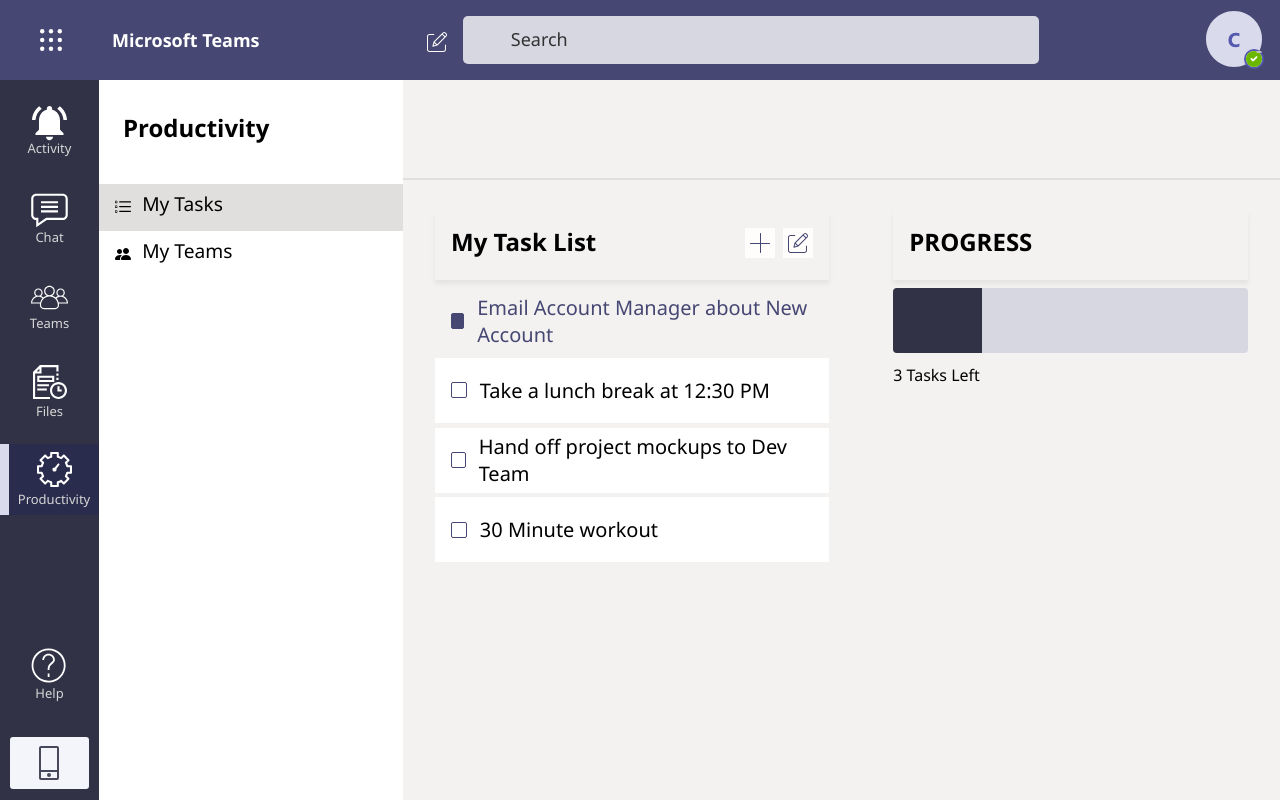
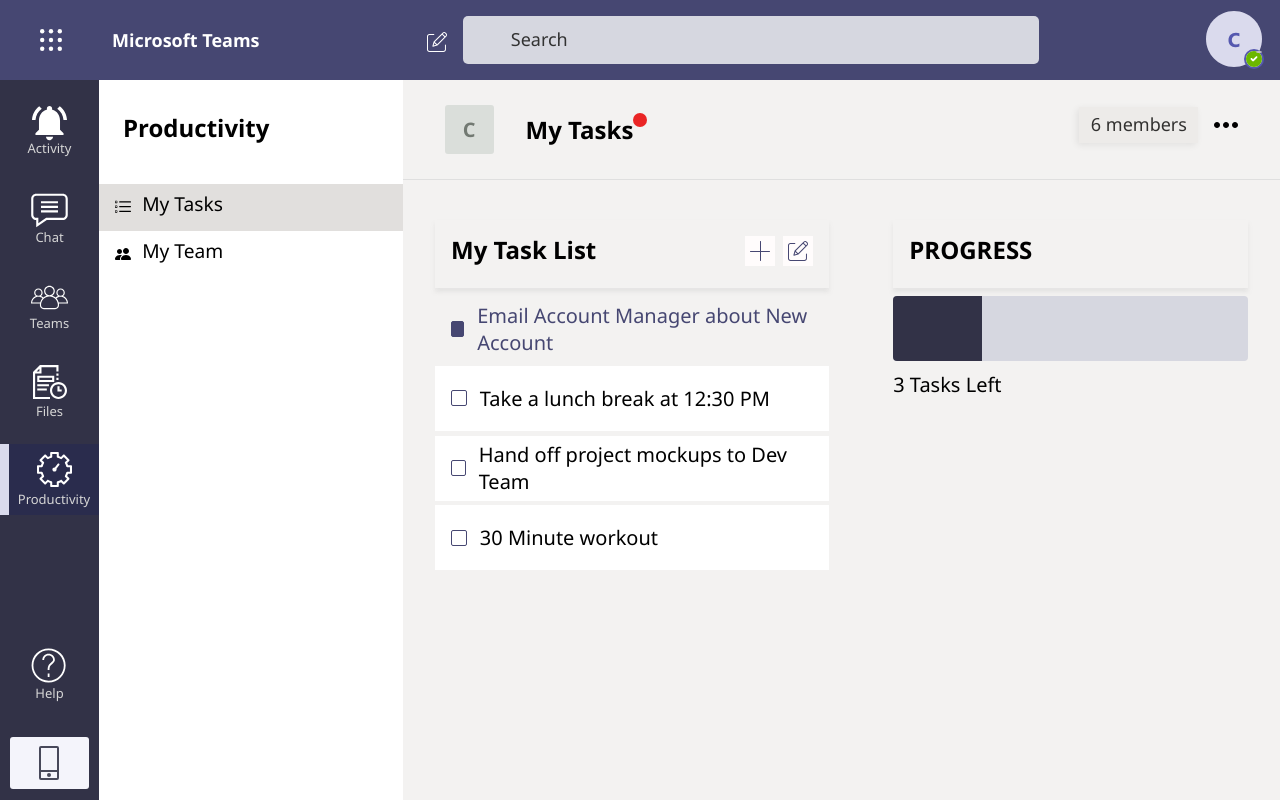
Before and after one commit to Nelson-Mendez/BrainStation-Microsoft-Hackathon-2020, a React (Create React App) app: page / in a window 1280 px wide. Built offline with nearby package versions, Linux system fonts and the light colour scheme.

Commit message:
Modularize subHeader component and edits to style

```diff
--- a/src/components/Info/Info.jsx
+++ b/src/components/Info/Info.jsx
@@ -6,6 +6,10 @@
 import TaskItem from "../TaskItem/TaskItem";
 import ModalInput from "../ModalInput/ModalInput";
 import ProgressBar from "../ProgressBar/ProgressBar";
+import {userData} from '../../mockData';
+import SubHeader from '../SubHeader/SubHeader';
+
+
 export default class Info extends React.Component {
   constructor(props) {
     super(props);
@@ -77,11 +81,16 @@
       this.setState({ progress: this.state.list.length / x });
     }
 
+    let alert = true;
+    if (this.state.progress.percent === 100) {
+      alert = false
+    }
+
     return (
       <section className="info">
         {this.props.children}
         <div className="info__wrap">
-          <div className="info__bar">{/*My Tasks bar*/}</div>
+          <SubHeader title='My Tasks' userData={userData} alert={alert}/>
           <div className="info__container">
             <ul className="task">
               <li className="task__heading-box">
--- a/src/components/LeftBar/LeftBar.jsx
+++ b/src/components/LeftBar/LeftBar.jsx
@@ -40,7 +40,7 @@
         </div>
         <div id='teams' className="leftbar__box" onClick={this.props.toggleTeams}>
           <img className="leftbar__img" src={people}/>
-          <h5 className="leftbar__task">My Teams</h5>
+          <h5 className="leftbar__task">My Team</h5>
         </div>
       </section>);
   }
--- a/src/components/MyTeam/MyTeam.jsx
+++ b/src/components/MyTeam/MyTeam.jsx
@@ -1,9 +1,8 @@
 import React from 'react';
 import {userData} from '../../mockData';
-import ellipsis from '../../assets/svg/ellipsis.svg';
-import icon from '../../assets/svg/userIconRound.svg'
 import arrow from '../../assets/svg/right-arrow.svg'
 import './MyTeam.scss';
+import SubHeader from '../SubHeader/SubHeader';
 
 export default class MyTeam extends React.Component {
 
@@ -30,12 +29,7 @@
         return(
             <div className="myTeam">
 
-                <div className="myTeam__header">
-                    <img src={icon} alt="" className="myTeam__icon"/>
-                    <h3 className="myTeam__title">My Team</h3>
-                    <p className="myTeam__teamSize">{(userData.length + 1)} members</p>
-                    <img src={ellipsis} alt="" className="ellipsis" />
-                </div>
+                <SubHeader userData={userData} title='My Team'/>
 
                 <div className="myTeam__information">
 
--- a/src/components/MyTeam/MyTeam.scss
+++ b/src/components/MyTeam/MyTeam.scss
@@ -4,34 +4,6 @@
     background-color: #f3f2f1;
     color: black;
     width:100%;
-
-    &__header {
-        height: 6.25rem;
-        display: flex;
-        flex-direction: row;
-        align-items: center;
-        border-bottom: 1px solid #DFDFDF;
-        margin-bottom: 2.5rem;
-    }
-
-    &__icon {
-        width: 3rem;
-        height: 3rem;
-        background-color: lightgrey;
-        border-radius: 0.25rem;
-        margin: 0 2.625rem;
-        text-align: center;
-    }
-
-    &__teamSize {
-        width: 6rem;
-        margin-left: auto;
-        margin-right: 1rem;
-        padding-top: 0.25rem;
-        padding-left: 0.25rem;
-        box-shadow: -2px 2px 7px 0px rgba(0,0,0,0.075);
-
-    }
 
     &__information {
         display: flex;
@@ -109,12 +81,6 @@
     }
 }
 
-.ellipsis {
-    margin: 0 3rem 0 2rem;
-    height: 1.5rem;
-    margin-bottom: 0.6rem;
-}
-
 .arrow {
     padding-left: 0.5rem;
     margin-top: 0.25rem;
--- a/src/components/ProgressBar/ProgressBar.jsx
+++ b/src/components/ProgressBar/ProgressBar.jsx
@@ -10,7 +10,7 @@
       <div className="progress">
         <div className="progress__in" style={{ width: `${props.progress.percent}%`}}></div>
       </div>
-      <p> {props.progress.left} Tasks Left</p>
+      <p className='progress__left'> {props.progress.left} Tasks Left</p>
     </section>
   );
 }
--- a/src/components/ProgressBar/ProgressBar.scss
+++ b/src/components/ProgressBar/ProgressBar.scss
@@ -11,6 +11,17 @@
     width: 45%;
     color: #000;
     margin-left: 4rem;
+  }
+
+  &__left {
+    font-family: 'Segoe UI';
+    font-size: 20px;
+    font-weight: normal;
+    font-stretch: normal;
+    font-style: normal;
+    line-height: normal;
+    letter-spacing: normal;
+    color: #000000;
   }
 
   &__box {
--- a/src/components/SubHeader/SubHeader.jsx
+++ b/src/components/SubHeader/SubHeader.jsx
@@ -0,0 +1,21 @@
+import React from "react";
+import "./SubHeader.scss";
+import ellipsis from '../../assets/svg/ellipsis.svg';
+import icon from '../../assets/svg/userIconRound.svg'
+
+export default function SubHeader(props) {
+    return (
+        <div className="sub">
+            <div className='sub__wrap'>
+                <div className='sub__icon'>C</div>
+                <h3 className="sub__title">{props.title}
+                    {props.alert && <div className='sub__alert'></div>}
+                </h3>
+            </div>
+            <div className='sub__wrap'>
+                <p className="sub__team">{(props.userData.length + 1)} members</p>
+                <img src={ellipsis} alt="" className="ellipsis" />
+            </div>
+        </div>
+    )
+}
--- a/src/components/SubHeader/SubHeader.scss
+++ b/src/components/SubHeader/SubHeader.scss
@@ -0,0 +1,83 @@
+.sub {
+    height: 6.25rem;
+    display: flex;
+    flex-direction: row;
+    align-items: center;
+    justify-content: space-between;
+    border-bottom: 1px solid #DFDFDF;
+    margin-bottom: 2.5rem;
+    padding: 0 2.6rem;
+
+    &__icon {
+        width: 49px;
+        height: 49px;
+        border-radius: 3px;
+        background-color: #dadeda;
+        font-family: 'Segoe UI';
+        font-size: 20px;
+        font-weight: bold;
+        font-stretch: normal;
+        font-style: normal;
+        line-height: 1.35;
+        letter-spacing: normal;
+        color: #727972;
+        display: flex;
+        justify-content: center;
+        align-items: center;
+
+    }
+
+    &__title {
+        margin-left: 2rem;
+        margin-bottom: 0;
+        font-family: 'Segoe UI';
+        font-size: 24px;
+        font-weight: bold;
+        font-stretch: normal;
+        font-style: normal;
+        line-height: 1.33;
+        letter-spacing: normal;
+        color: #000000;
+        position: relative;
+    }
+
+    &__wrap {
+        display: flex;
+        align-items: center;
+    }
+
+    &__alert {
+        width: 14px;
+        height: 14px;
+        background-color: #ea2525;
+        border-radius: 100%;
+        position: absolute;
+        top: -1px;
+        left: 100%;
+    }
+
+    &__team {
+        width: 119px;
+        height: 36px;
+        background-color: #edebe9;
+        margin-right: 1rem;
+        margin-bottom: 0.6rem;
+        box-shadow: -2px 2px 7px 0px rgba(0,0,0,0.075);
+        display: flex;
+        justify-content: center;
+        align-items: center;
+        font-family: 'Segoe UI';
+        font-size: 18px;
+        font-weight: normal;
+        font-stretch: normal;
+        font-style: normal;
+        line-height: 1.33;
+        letter-spacing: normal;
+        color: #323130;
+    }
+}
+
+.ellipsis {
+    height: 1.5rem;
+    margin-bottom: 0.6rem;
+}
```
